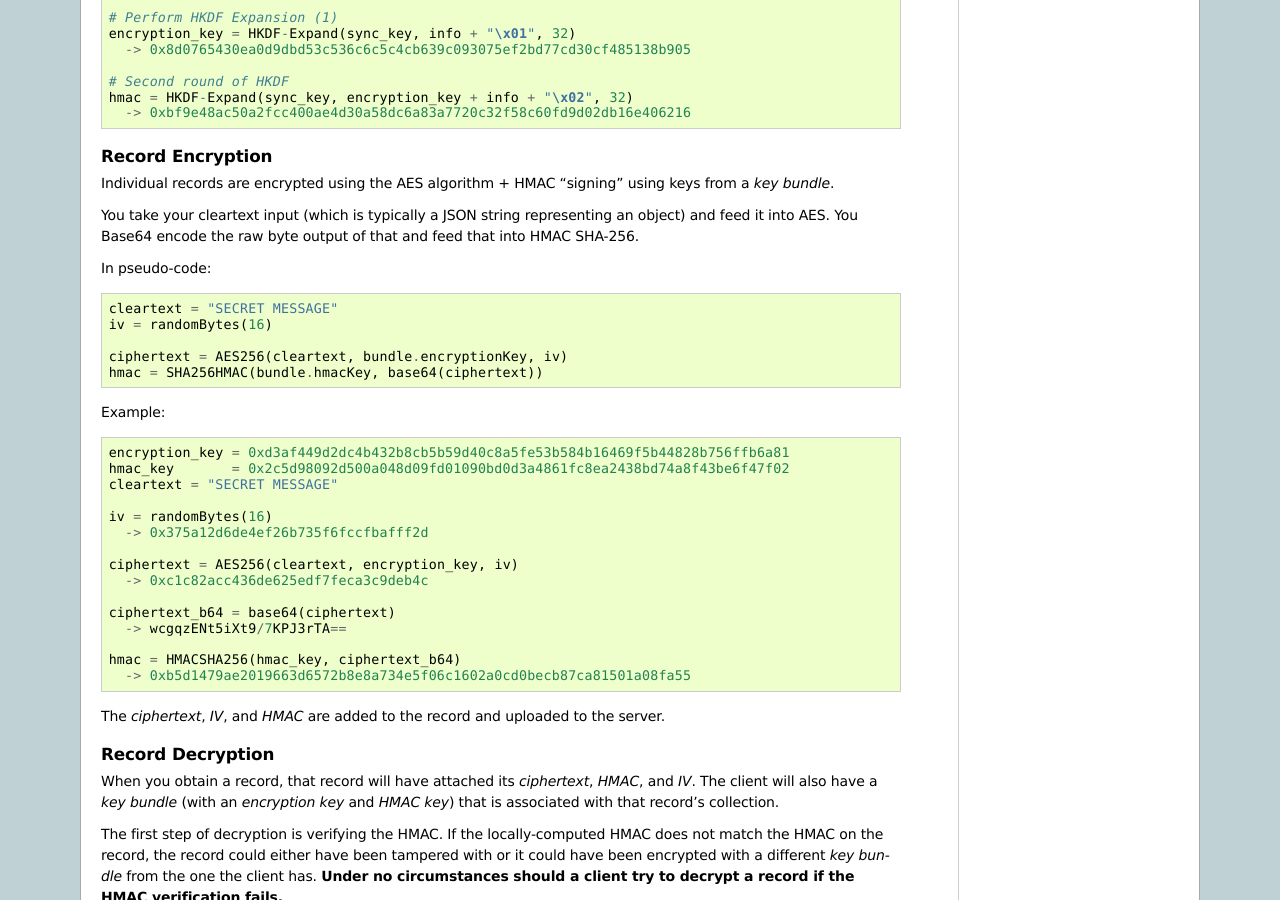
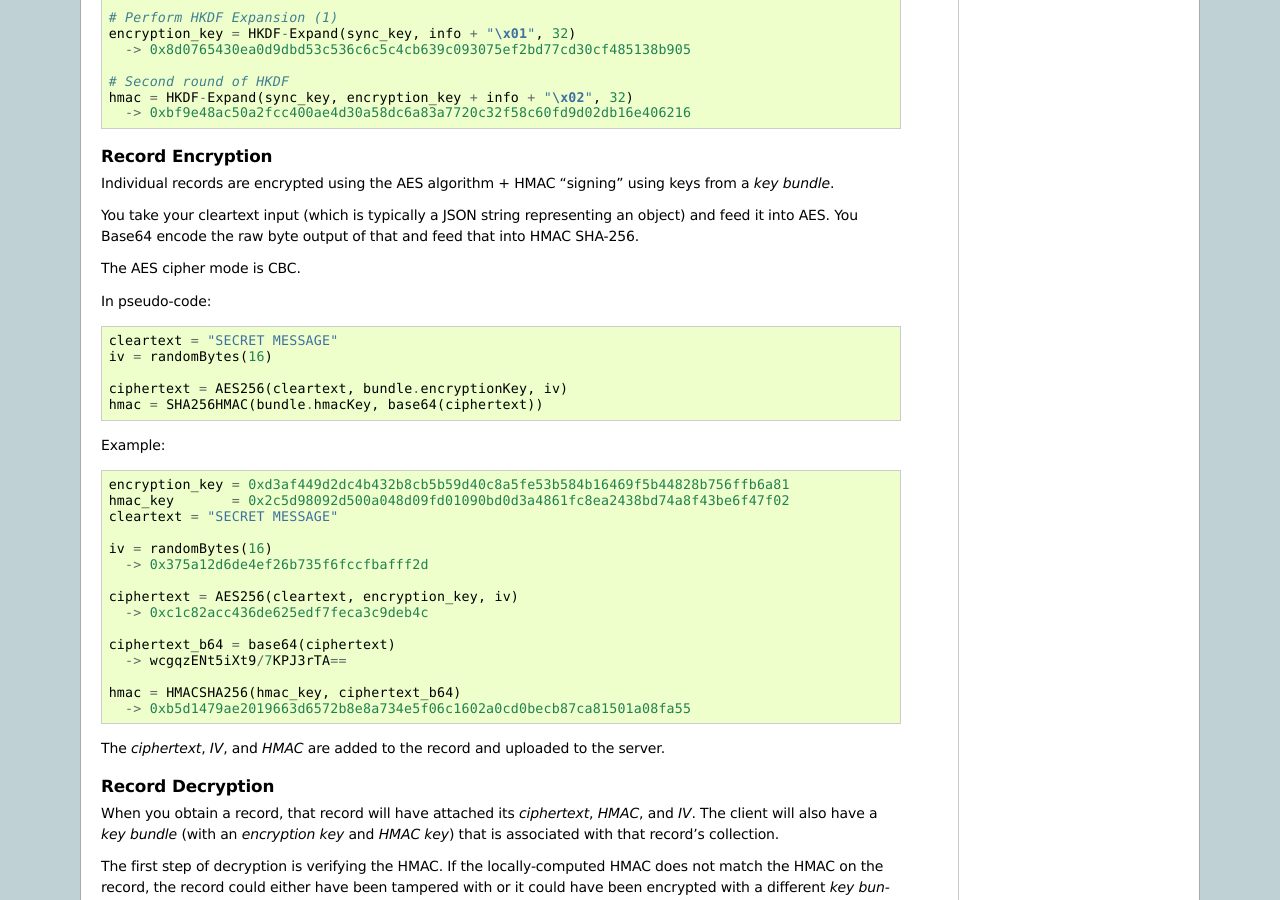
Before and after one commit to mozilla-services/docs, a Sphinx documentation site: the page built from source/sync/storageformat5.rst, in a window 1280 px wide and 900 px high, scrolled down 2520 px. Built offline with Sphinx 7.4.7, drawn with Linux system fonts in a browser that asks for light colours.

Commit message:
[Sync] document AES cipher mode

```diff
--- a/source/sync/storageformat5.rst
+++ b/source/sync/storageformat5.rst
@@ -184,6 +184,8 @@ keys from a *key bundle*.
 You take your cleartext input (which is typically a JSON string representing an
 object) and feed it into AES. You Base64 encode the raw byte output of that and
 feed that into HMAC SHA-256.
+
+The AES cipher mode is CBC.
 
 In pseudo-code::
 
```
